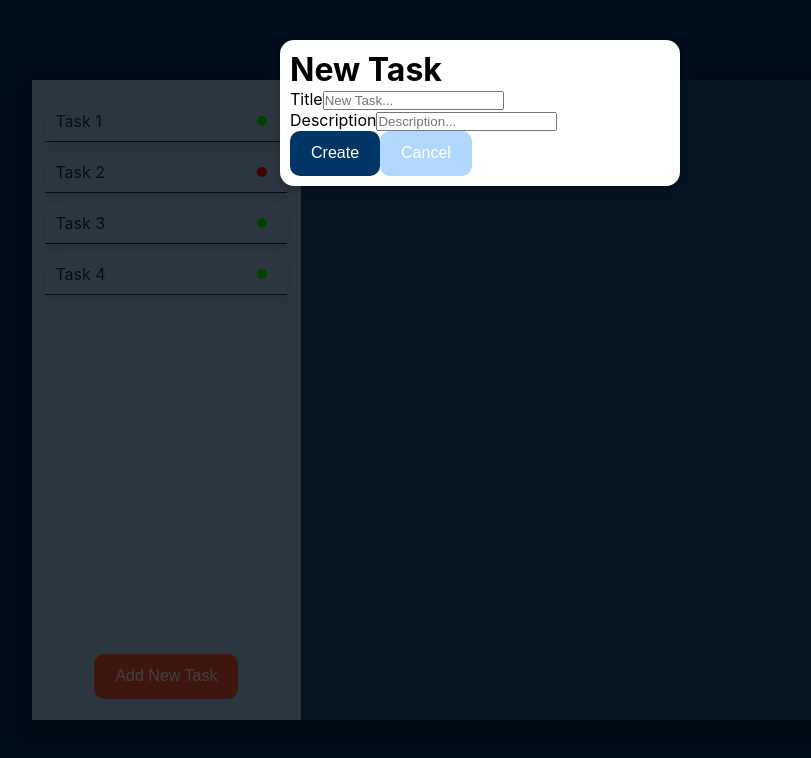
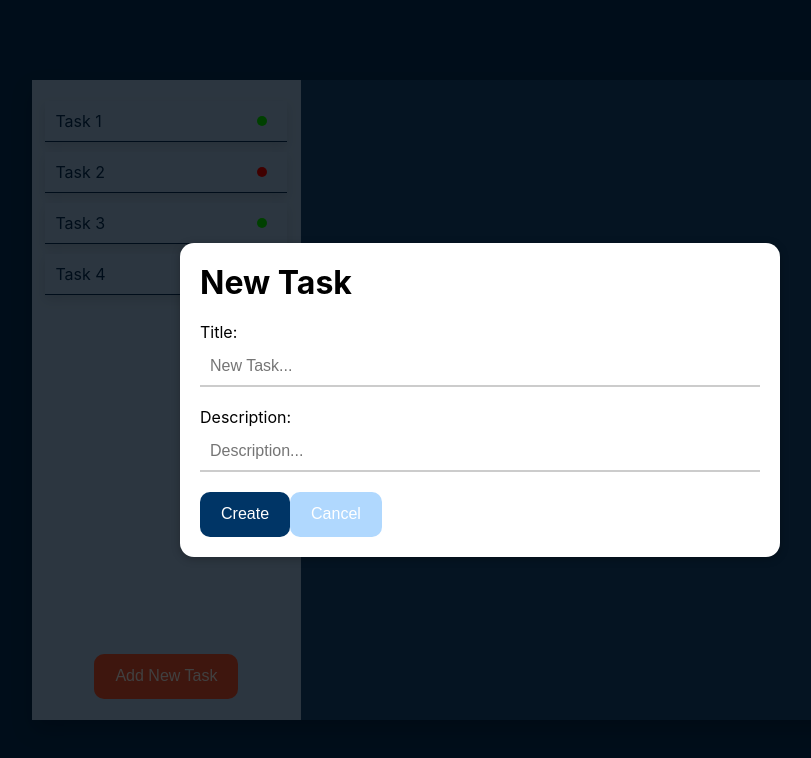
Before and after one commit to nima-ca/Todo-App, a React (Create React App) app: page / in a window 1280 px wide. Both pictures are taken after a click on the button "Add New Task". Shown: the top 758 px of the page, without its empty margins (160-971 px from the left). Built offline with nearby package versions, Linux system fonts and the light colour scheme.

Commit message:
modal refactored and input styles added

```diff
--- a/src/Components/Task/NewTask.js
+++ b/src/Components/Task/NewTask.js
@@ -14,10 +14,15 @@ const NewTask = (props) => {
     <Modal>
       <h1>New Task</h1>
       <form>
-        <Input id="title" label="Title" type="text" placeholder="New Task..." />
+        <Input
+          id="title"
+          label="Title:"
+          type="text"
+          placeholder="New Task..."
+        />
         <Input
           id="description"
-          label="Description"
+          label="Description:"
           type="text"
           placeholder="Description..."
         />
--- a/src/Components/UI/Input/Input.js
+++ b/src/Components/UI/Input/Input.js
@@ -1,6 +1,8 @@
+import styles from "./Input.module.css";
+
 const Input = (props) => {
   return (
-    <div>
+    <div className={styles.inputContainer}>
       <label htmlFor={props.id}>{props.label}</label>
       <input type={props.type} id={props.id} placeholder={props.placeholder} />
     </div>
--- /dev/null
+++ b/src/Components/UI/Input/Input.module.css
@@ -0,0 +1,25 @@
+.inputContainer {
+  margin: 2rem 0;
+}
+.inputContainer input {
+  width: 100%;
+  padding: 1rem;
+  border: none;
+  border-bottom: 2px solid #ccc;
+  font-size: 1.6rem;
+  font-weight: 400;
+  background: transparent;
+  outline: none;
+}
+
+.inputContainer label {
+  display: block;
+  margin-bottom: 0.5rem;
+  font-size: 1.6rem;
+  font-weight: 400;
+  color: var(--color-black);
+}
+
+.invalid {
+  border-bottom: 2px solid var(--color-red);
+}
--- a/src/Components/UI/Modal/Modal.js
+++ b/src/Components/UI/Modal/Modal.js
@@ -25,11 +25,10 @@ const Modal = (props) => {
   return (
     <>
       {ReactDOM.createPortal(
-        <Backdrop onClose={props.onClose} />,
-        PortalElement
-      )}
-      {ReactDOM.createPortal(
-        <ModalOverlay>{props.children}</ModalOverlay>,
+        <div className={styles.modalContainer}>
+          <Backdrop onClose={props.onClose} />,
+          <ModalOverlay>{props.children}</ModalOverlay>
+        </div>,
         PortalElement
       )}
     </>
--- a/src/Components/UI/Modal/Modal.module.css
+++ b/src/Components/UI/Modal/Modal.module.css
@@ -1,3 +1,13 @@
+.modalContainer {
+  display: flex;
+  justify-content: center;
+  align-items: center;
+  position: fixed;
+  height: 100vh;
+  width: 100vw;
+  z-index: 10;
+}
+
 .backdrop {
   position: fixed;
   top: 0;
@@ -10,11 +20,9 @@
 
 .modal {
   position: fixed;
-  top: 5vh;
-  left: 5%;
   width: 90%;
   background-color: white;
-  padding: 1rem;
+  padding: 2rem;
   border-radius: 14px;
   box-shadow: 0 2px 8px rgba(0, 0, 0, 0.25);
   z-index: 30;
@@ -23,8 +31,7 @@
 
 @media (min-width: 768px) {
   .modal {
-    width: 40rem;
-    left: calc(50% - 20rem);
+    width: 60rem;
   }
 }
 
```
